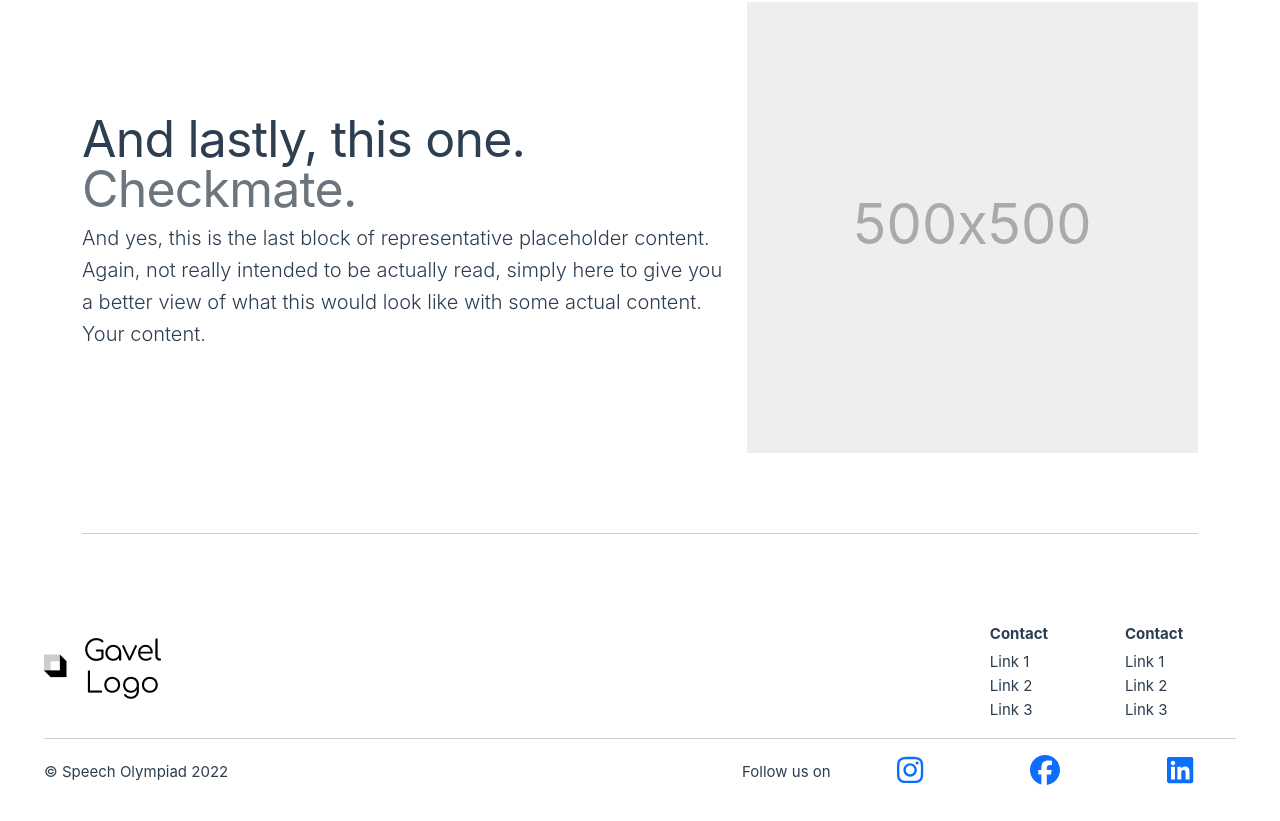
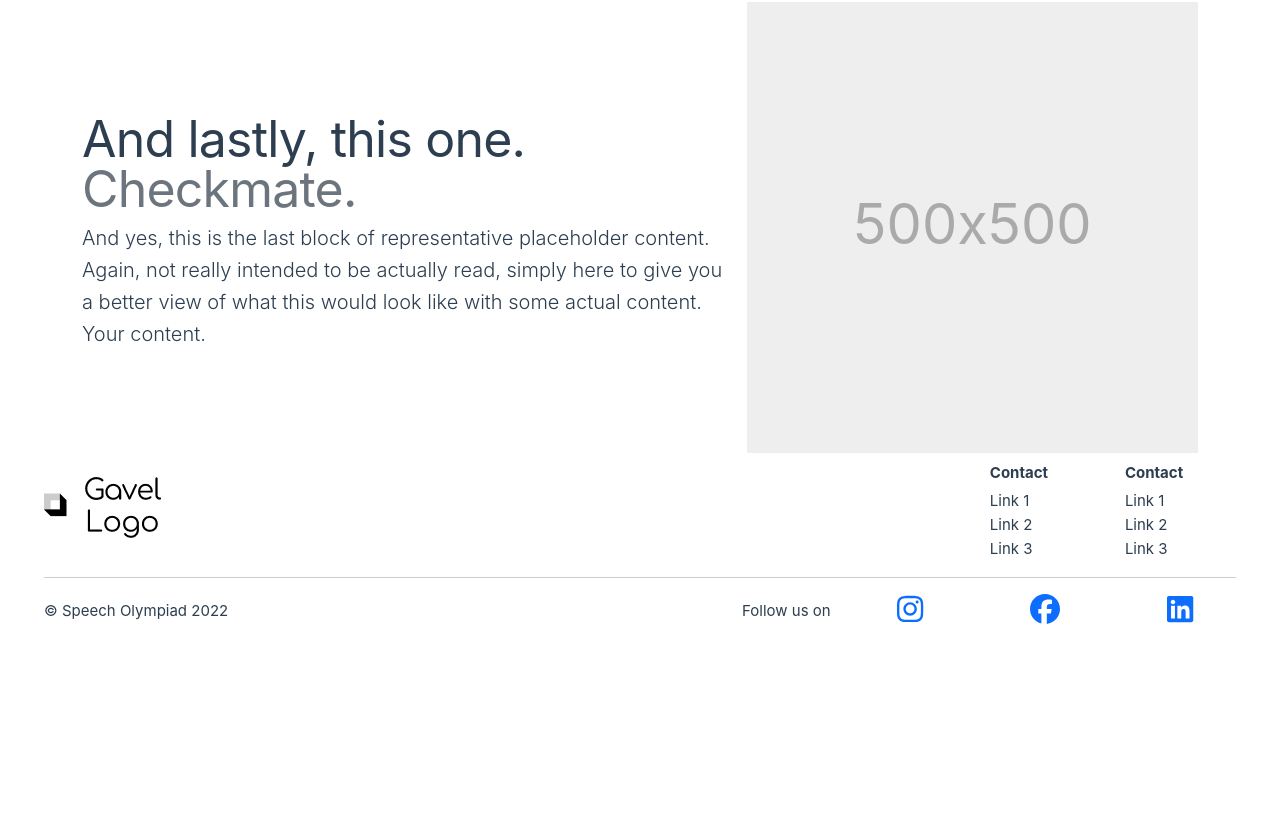
Before and after one commit to SpeechOlympiadXV/speecholympiadxv.github.io, a Vue app: page / in a window 1280 px wide. Shown: the part 2343-3164 px from the top of the page. After the commit the page ends 3003 px from the top, so only its background shows below. Built offline with nearby package versions, Linux system fonts and the light colour scheme.

Commit message:
removed last hr tag

```diff
--- a/src/components/Sample.vue
+++ b/src/components/Sample.vue
@@ -109,11 +109,6 @@ export default {
 
         </div>
       </div>
-
-      <hr class="featurette-divider">
-
-      <!-- /END THE FEATURETTES -->
-
     </div><!-- /.container -->
   </main>
 </template>
```
